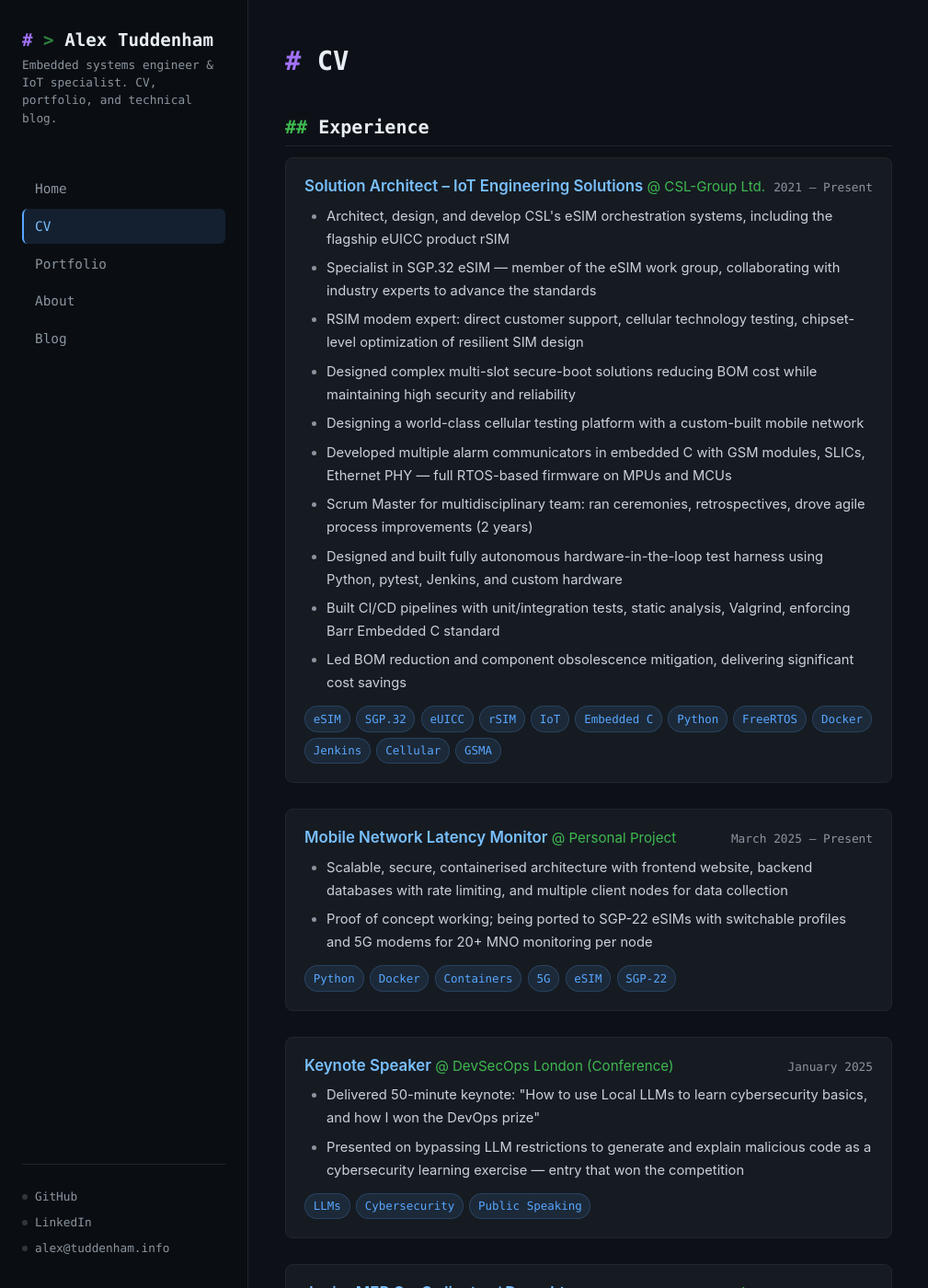
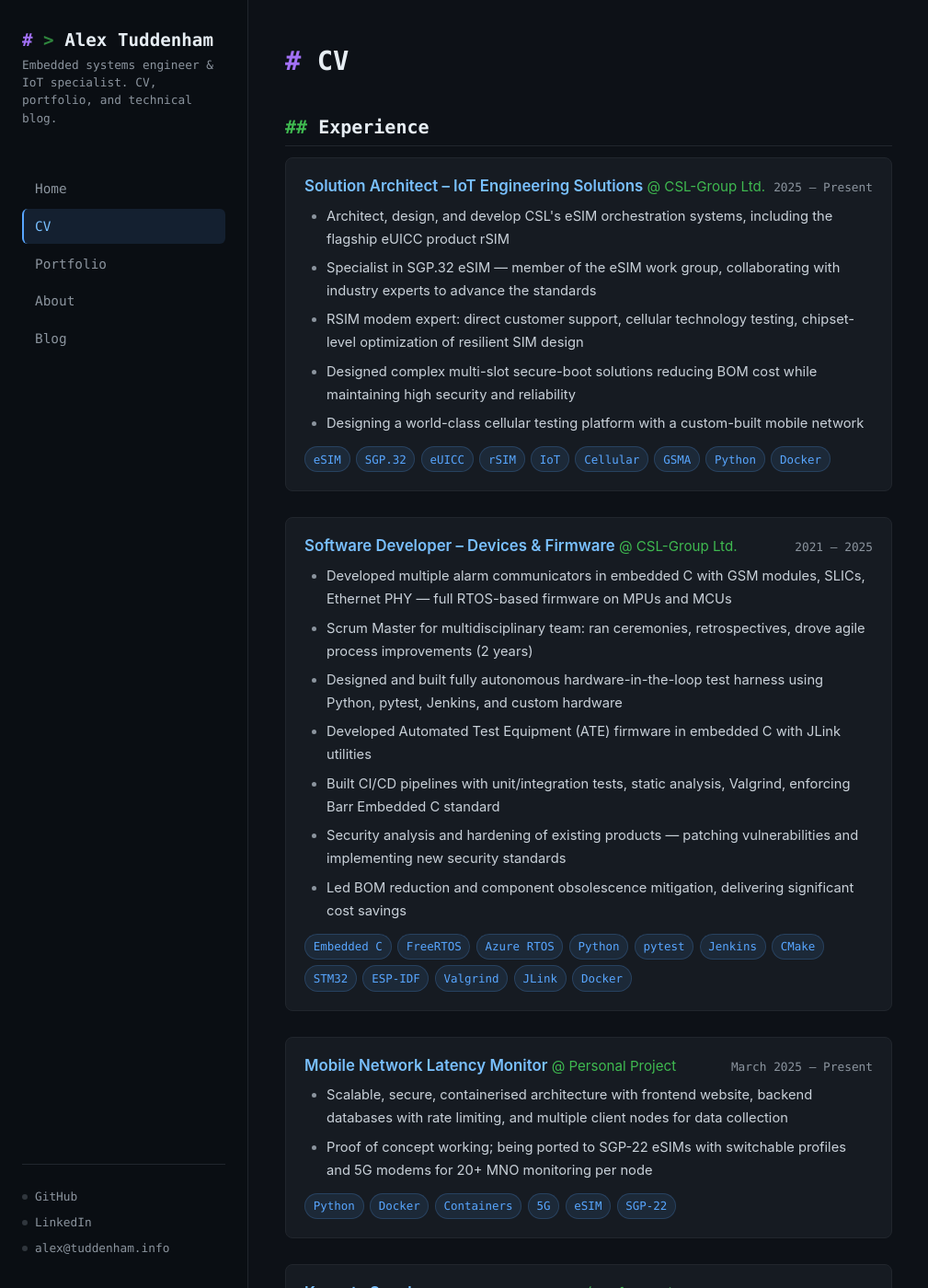
Before and after one commit to AlexsCode/AlexsCode.github.io, a Jekyll site: the page built from cv.md, in a window 1280 px wide and 1400 px high. Shown: the whole window at 92% size, without its empty margins (0-1009 px from the left). Built offline with Jekyll 4.4.1, drawn with Linux system fonts in a browser that asks for light colours.

Commit message:
Split CSL roles: Solution Architect (2025–) / Software Developer (2021–2025)

```diff
--- a/_data/experience.yml
+++ b/_data/experience.yml
@@ -2,7 +2,7 @@
 
 - company: "CSL-Group Ltd."
   role: "Solution Architect – IoT Engineering Solutions"
-  period: "2021 – Present"
+  period: "2025 – Present"
   location: ""
   highlights:
     - "Architect, design, and develop CSL's eSIM orchestration systems, including the flagship eUICC product rSIM"
@@ -10,12 +10,21 @@
     - "RSIM modem expert: direct customer support, cellular technology testing, chipset-level optimization of resilient SIM design"
     - "Designed complex multi-slot secure-boot solutions reducing BOM cost while maintaining high security and reliability"
     - "Designing a world-class cellular testing platform with a custom-built mobile network"
+  tech: ["eSIM", "SGP.32", "eUICC", "rSIM", "IoT", "Cellular", "GSMA", "Python", "Docker"]
+
+- company: "CSL-Group Ltd."
+  role: "Software Developer – Devices & Firmware"
+  period: "2021 – 2025"
+  location: ""
+  highlights:
     - "Developed multiple alarm communicators in embedded C with GSM modules, SLICs, Ethernet PHY — full RTOS-based firmware on MPUs and MCUs"
     - "Scrum Master for multidisciplinary team: ran ceremonies, retrospectives, drove agile process improvements (2 years)"
     - "Designed and built fully autonomous hardware-in-the-loop test harness using Python, pytest, Jenkins, and custom hardware"
+    - "Developed Automated Test Equipment (ATE) firmware in embedded C with JLink utilities"
     - "Built CI/CD pipelines with unit/integration tests, static analysis, Valgrind, enforcing Barr Embedded C standard"
+    - "Security analysis and hardening of existing products — patching vulnerabilities and implementing new security standards"
     - "Led BOM reduction and component obsolescence mitigation, delivering significant cost savings"
-  tech: ["eSIM", "SGP.32", "eUICC", "rSIM", "IoT", "Embedded C", "Python", "FreeRTOS", "Docker", "Jenkins", "Cellular", "GSMA"]
+  tech: ["Embedded C", "FreeRTOS", "Azure RTOS", "Python", "pytest", "Jenkins", "CMake", "STM32", "ESP-IDF", "Valgrind", "JLink", "Docker"]
 
 - company: "Personal Project"
   role: "Mobile Network Latency Monitor"
```
